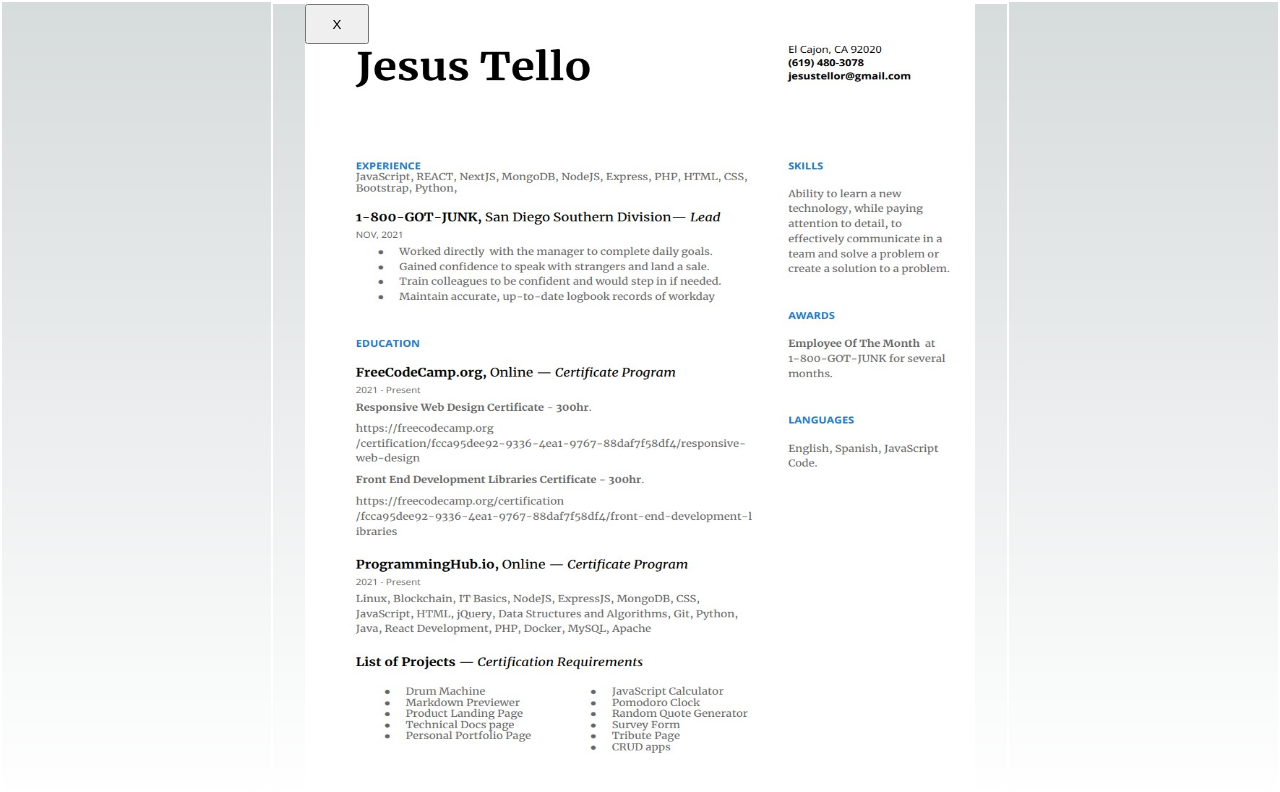
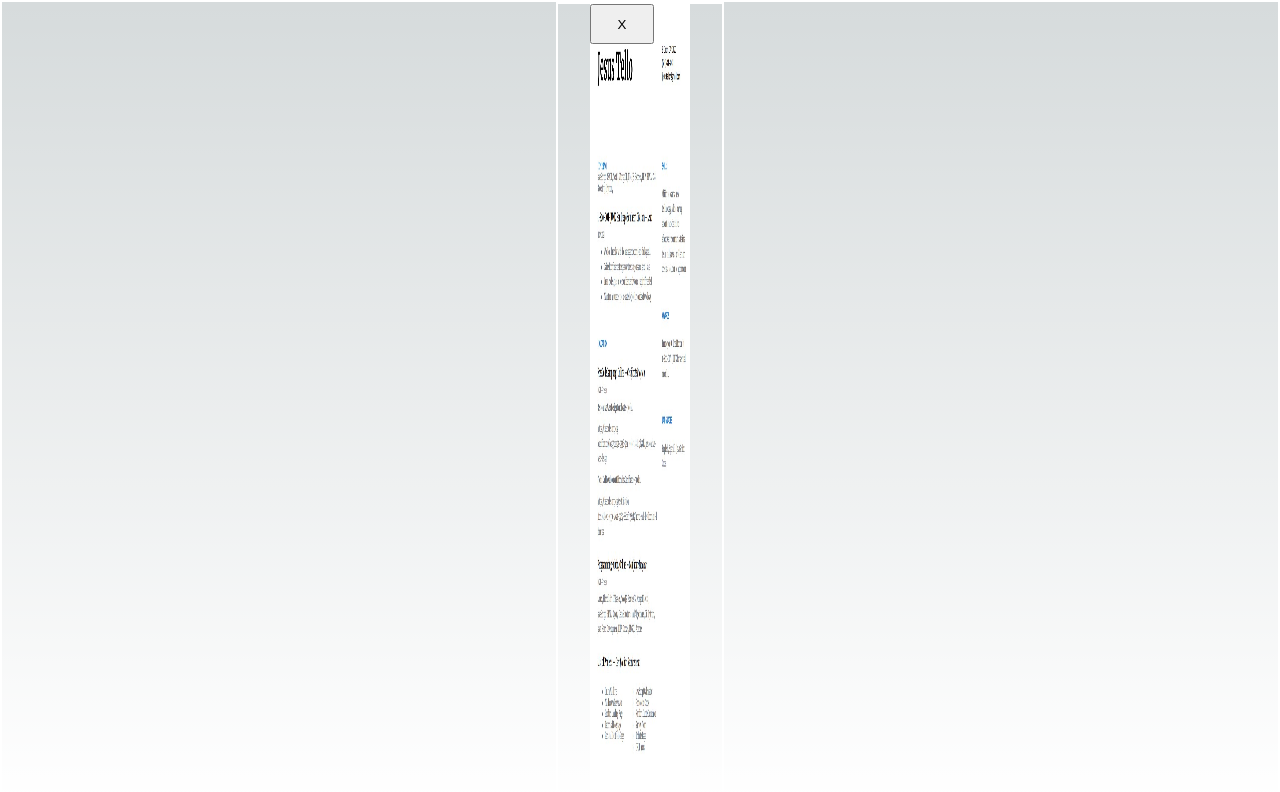
Before and after one commit to jesustellor/NewResume, a Next.js app: page / in a window 1280 px wide. Both pictures are taken after a click on the element "View Resume". Shown: the top 792 px of the page. Built offline with nearby package versions, Linux system fonts and the light colour scheme.

Commit message:
image for resume width and height jsx adjusted

```diff
--- a/pages/index.js
+++ b/pages/index.js
@@ -86,8 +86,8 @@ export default function Home() {
                 className={styles.resumeImage}
                 src="/resume.jpg"
                 alt="A picture of my resume showing my skills education and Work Experience."
-                width={670}
-                height={700}
+                width={100}
+                height={110}
               />
             </section>
           )}
```
